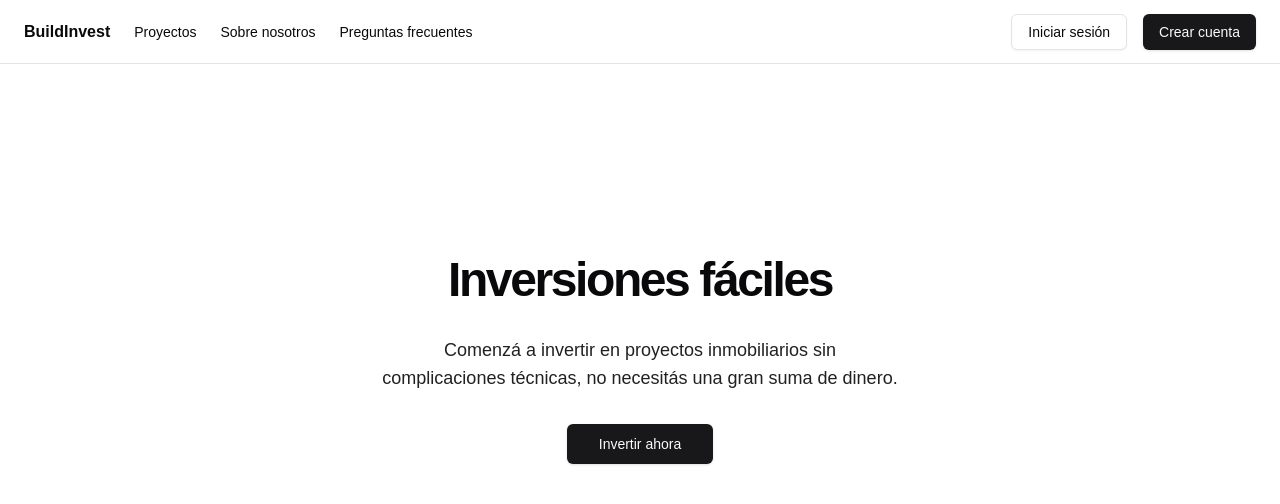
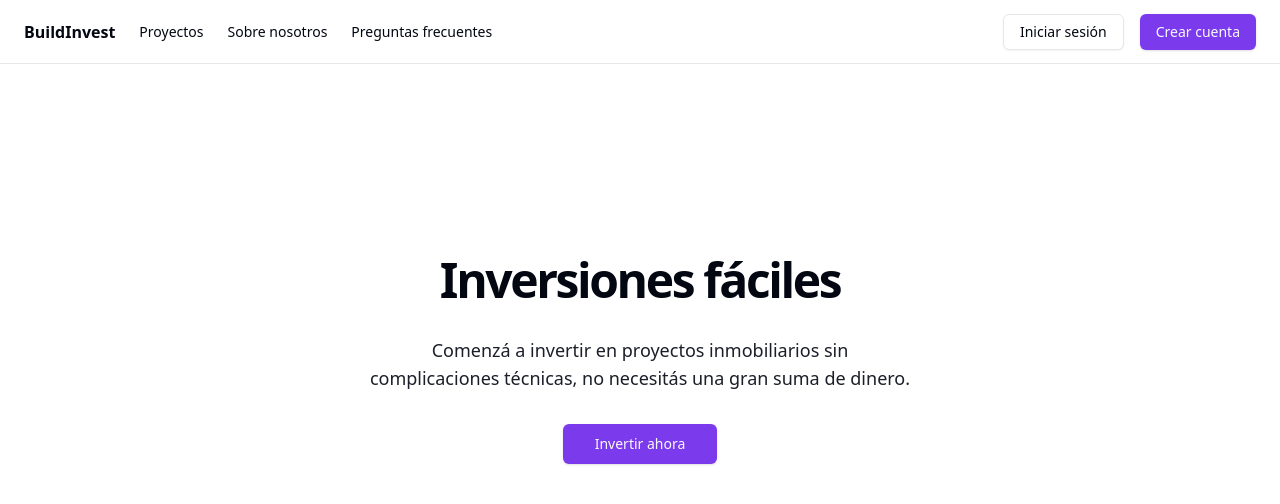
Before and after one commit to LautaroBrianAncasiCastiglio/BuildInvest, a Next.js app: page / in a window 1280 px wide. Shown: the top 504 px of the page. Built offline with nearby package versions, Linux system fonts and the light colour scheme.

Commit message:
Added theme with violet

```diff
--- a/src/app/globals.css
+++ b/src/app/globals.css
@@ -2,73 +2,61 @@
 @tailwind components;
 @tailwind utilities;
 
-body {
-  font-family: Arial, Helvetica, sans-serif;
-}
-
-@layer utilities {
-  .text-balance {
-    text-wrap: balance;
-  }
-}
-
 @layer base {
     :root {
         --background: 0 0% 100%;
-    --foreground: 240 10% 3.9%;
+        --foreground: 224 71.4% 4.1%;
         --card: 0 0% 100%;
-    --card-foreground: 240 10% 3.9%;
+        --card-foreground: 224 71.4% 4.1%;
         --popover: 0 0% 100%;
-    --popover-foreground: 240 10% 3.9%;
-    --primary: 240 5.9% 10%;
-    --primary-foreground: 0 0% 98%;
-    --secondary: 240 4.8% 95.9%;
-    --secondary-foreground: 240 5.9% 10%;
-    --muted: 240 4.8% 95.9%;
-    --muted-foreground: 240 3.8% 46.1%;
-    --accent: 240 4.8% 95.9%;
-    --accent-foreground: 240 5.9% 10%;
+        --popover-foreground: 224 71.4% 4.1%;
+        --primary: 262.1 83.3% 57.8%;
+        --primary-foreground: 210 20% 98%;
+        --secondary: 220 14.3% 95.9%;
+        --secondary-foreground: 220.9 39.3% 11%;
+        --muted: 220 14.3% 95.9%;
+        --muted-foreground: 220 8.9% 46.1%;
+        --accent: 220 14.3% 95.9%;
+        --accent-foreground: 220.9 39.3% 11%;
         --destructive: 0 84.2% 60.2%;
-    --destructive-foreground: 0 0% 98%;
-    --border: 240 5.9% 90%;
-    --input: 240 5.9% 90%;
-    --ring: 240 10% 3.9%;
+        --destructive-foreground: 210 20% 98%;
+        --border: 220 13% 91%;
+        --input: 220 13% 91%;
+        --ring: 262.1 83.3% 57.8%;
+        --radius: 0.5rem;
         --chart-1: 12 76% 61%;
         --chart-2: 173 58% 39%;
         --chart-3: 197 37% 24%;
         --chart-4: 43 74% 66%;
         --chart-5: 27 87% 67%;
-    --radius: 0.5rem;
     }
+
     .dark {
-    --background: 240 10% 3.9%;
-    --foreground: 0 0% 98%;
-    --card: 240 10% 3.9%;
-    --card-foreground: 0 0% 98%;
-    --popover: 240 10% 3.9%;
-    --popover-foreground: 0 0% 98%;
-    --primary: 0 0% 98%;
-    --primary-foreground: 240 5.9% 10%;
-    --secondary: 240 3.7% 15.9%;
-    --secondary-foreground: 0 0% 98%;
-    --muted: 240 3.7% 15.9%;
-    --muted-foreground: 240 5% 64.9%;
-    --accent: 240 3.7% 15.9%;
-    --accent-foreground: 0 0% 98%;
+        --background: 224 71.4% 4.1%;
+        --foreground: 210 20% 98%;
+        --card: 224 71.4% 4.1%;
+        --card-foreground: 210 20% 98%;
+        --popover: 224 71.4% 4.1%;
+        --popover-foreground: 210 20% 98%;
+        --primary: 263.4 70% 50.4%;
+        --primary-foreground: 210 20% 98%;
+        --secondary: 215 27.9% 16.9%;
+        --secondary-foreground: 210 20% 98%;
+        --muted: 215 27.9% 16.9%;
+        --muted-foreground: 217.9 10.6% 64.9%;
+        --accent: 215 27.9% 16.9%;
+        --accent-foreground: 210 20% 98%;
         --destructive: 0 62.8% 30.6%;
-    --destructive-foreground: 0 0% 98%;
-    --border: 240 3.7% 15.9%;
-    --input: 240 3.7% 15.9%;
-    --ring: 240 4.9% 83.9%;
+        --destructive-foreground: 210 20% 98%;
+        --border: 215 27.9% 16.9%;
+        --input: 215 27.9% 16.9%;
+        --ring: 263.4 70% 50.4%;
         --chart-1: 220 70% 50%;
         --chart-2: 160 60% 45%;
         --chart-3: 30 80% 55%;
         --chart-4: 280 65% 60%;
         --chart-5: 340 75% 55%;
     }
-}
-
-@layer base {
     * {
         @apply border-border;
     }
```
Lines whose indentation alone changed are shown as unchanged.
